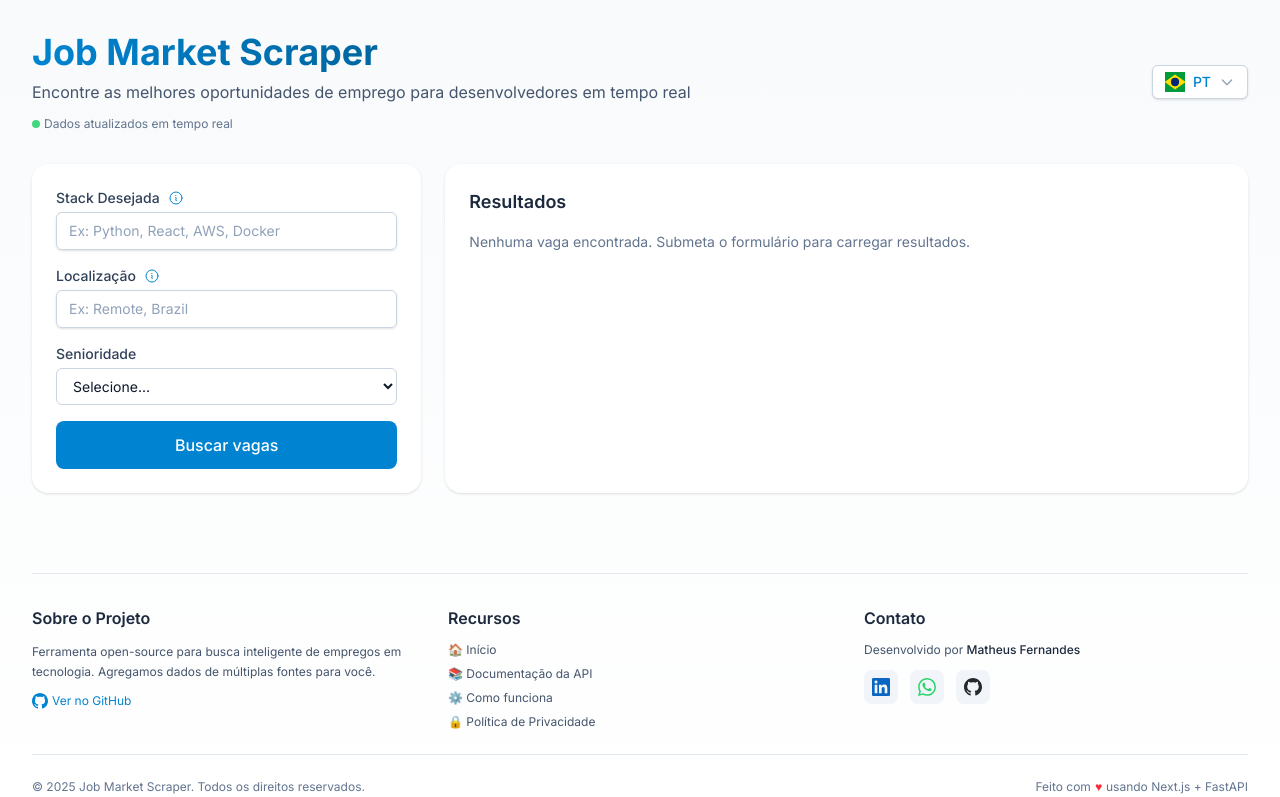
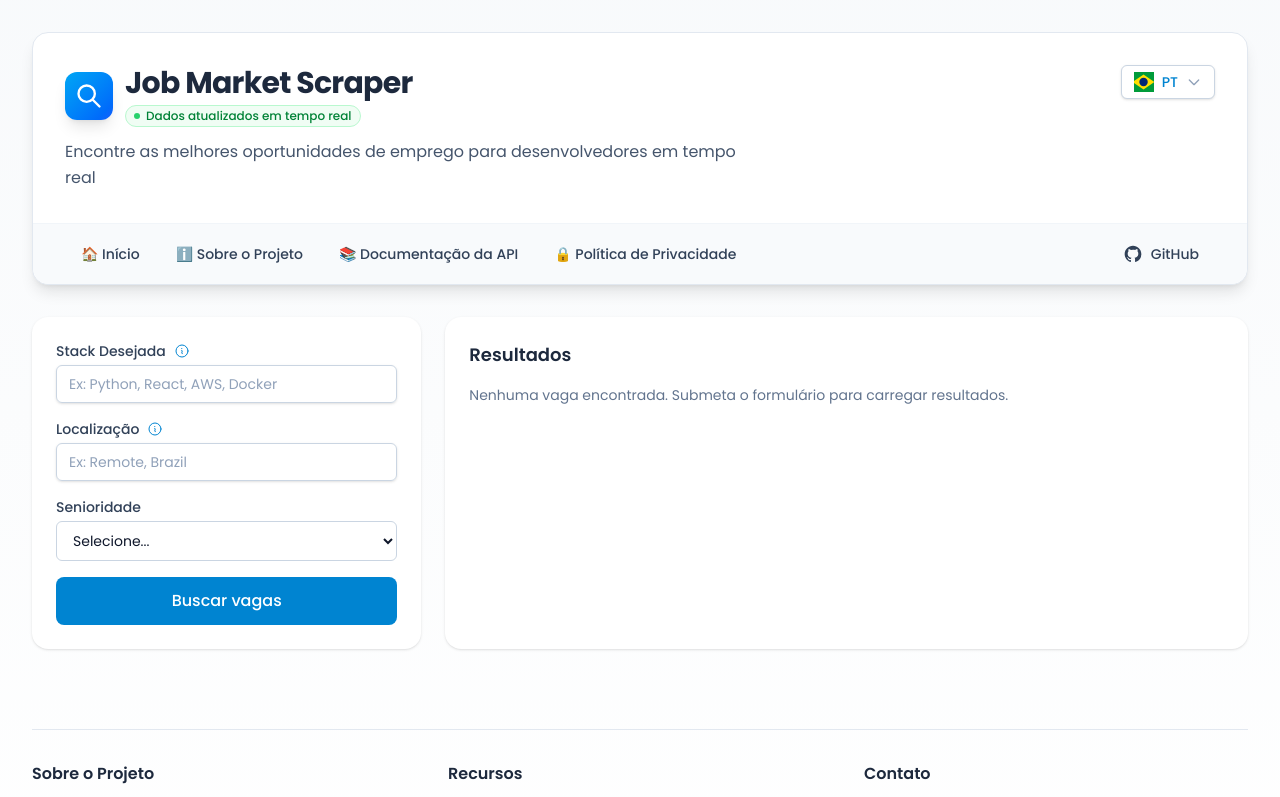
Before and after one commit to MatheusFernandesDuarte/Job-Market-Scraper, a Next.js app in the folder frontend/: page / in a window 1280 px wide. Shown: the top 797 px of the page. Built offline with nearby package versions, Linux system fonts and the light colour scheme.

Commit message:
style(header): enhance header aesthetics and usability

```diff
--- a/frontend/src/app/layout.tsx
+++ b/frontend/src/app/layout.tsx
@@ -3,10 +3,16 @@
 import type { Metadata } from "next";
 import { Inter } from "next/font/google";
 import "../styles/globals.css";
+import { Poppins } from "next/font/google";
+
 
 import { LanguageProvider } from "@/context/LanguageContext";
 
-const inter = Inter({ subsets: ["latin"] });
+const poppins = Poppins({
+  subsets: ["latin"],
+  weight: ["400", "500", "600", "700"],
+  variable: "--font-poppins",
+});
 
 export const metadata: Metadata = {
   title: "Job Market Scraper",
@@ -20,7 +26,7 @@ export default function RootLayout({
 }>) {
   return (
     <html lang="pt-br">
-      <body className={inter.className}>
+      <body className={poppins.className}>
         <LanguageProvider>
           {children}
         </LanguageProvider>
--- a/frontend/src/components/layout/Header.tsx
+++ b/frontend/src/components/layout/Header.tsx
@@ -3,28 +3,117 @@
 import { LanguageSelector } from "@/components/ui/LanguageSelector";
 import { useLanguage } from "@/context/LanguageContext";
 import { translations } from "@/locales";
+import { useState, useEffect } from "react";
+import Link from "next/link";
 
 export function Header() {
     const { lang } = useLanguage();
     const t = translations[lang];
+    const [jobCount, setJobCount] = useState(0);
+
+    // Simular contagem de vagas (substitua com API real depois)
+    useEffect(() => {
+        const interval = setInterval(() => {
+            setJobCount(prev => (prev < 1247 ? prev + 23 : 1247));
+        }, 100);
+        return () => clearInterval(interval);
+    }, []);
 
     return (
-        <header className="flex flex-col md:flex-row md:justify-between md:items-center gap-4">
+        <header className="bg-white rounded-2xl shadow-lg border border-slate-200">
+            {/* Top section - Main header */}
+            <div className="p-6 md:p-8 border-b border-slate-100">
+                <div className="flex flex-col lg:flex-row lg:justify-between lg:items-start gap-6">
+                    {/* Left - Branding & Description */}
                     <div className="flex-1">
-                <h1 className="text-3xl md:text-4xl font-bold text-slate-800 bg-gradient-to-r from-sky-600 to-slate-800 bg-clip-text text-transparent">
+                        <div className="flex items-center gap-3 mb-3">
+                            <div className="w-12 h-12 bg-gradient-to-br from-sky-500 to-blue-600 rounded-xl flex items-center justify-center shadow-lg">
+                                <svg
+                                    className="w-7 h-7 text-white"
+                                    fill="none"
+                                    stroke="currentColor"
+                                    viewBox="0 0 24 24"
+                                >
+                                    <path
+                                        strokeLinecap="round"
+                                        strokeLinejoin="round"
+                                        strokeWidth={2}
+                                        d="M21 21l-6-6m2-5a7 7 0 11-14 0 7 7 0 0114 0z"
+                                    />
+                                </svg>
+                            </div>
+                            <div>
+                                <h1 className="text-2xl md:text-3xl font-bold text-slate-800 tracking-tight">
                                     {t.headerTitle}
                                 </h1>
-                <p className="text-sm md:text-base text-slate-600 mt-2 max-w-2xl">
-                    {t.headerSubtitle}
-                </p>
-                <div className="flex gap-3 mt-3 text-xs text-slate-500">
-                    <span className="flex items-center gap-1">
-                        <span className="w-2 h-2 bg-green-500 rounded-full animate-pulse"></span>
+                                <div className="flex items-center gap-2 mt-1">
+                                    <span className="flex items-center gap-1.5 px-2 py-0.5 bg-green-50 text-green-700 rounded-full border border-green-200 text-xs font-medium">
+                                        <span className="w-1.5 h-1.5 bg-green-500 rounded-full animate-pulse"></span>
                                         {t.statusBadge}
                                     </span>
                                 </div>
                             </div>
+                        </div>
+
+                        <p className="text-sm md:text-base text-slate-600 leading-relaxed max-w-2xl">
+                            {t.headerSubtitle}
+                        </p>
+                    </div>
+
+                    {/* Right - Stats & Language */}
+                    <div className="flex flex-col gap-4">
+
+                        {/* Language Selector */}
+                        <div className="flex justify-end">
                             <LanguageSelector />
+                        </div>
+
+                    </div>
+                </div>
+            </div>
+
+            {/* Navigation bar */}
+            <nav className="px-6 md:px-8 py-3 flex items-center justify-between bg-slate-50 rounded-b-2xl">
+                <div className="flex items-center gap-1">
+                    <Link
+                        href="/"
+                        className="px-4 py-2 text-sm font-medium text-slate-700 hover:text-sky-600 hover:bg-white rounded-lg transition-all"
+                    >
+                        🏠 {t.footerHome}
+                    </Link>
+                    <Link
+                        href="/about"
+                        className="px-4 py-2 text-sm font-medium text-slate-700 hover:text-sky-600 hover:bg-white rounded-lg transition-all"
+                    >
+                        ℹ️ {t.footerAbout}
+                    </Link>
+                    <Link
+                        href="/docs"
+                        className="px-4 py-2 text-sm font-medium text-slate-700 hover:text-sky-600 hover:bg-white rounded-lg transition-all"
+                    >
+                        📚 {t.footerApiDocs}
+                    </Link>
+                    <Link
+                        href="/privacy"
+                        className="px-4 py-2 text-sm font-medium text-slate-700 hover:text-sky-600 hover:bg-white rounded-lg transition-all"
+                    >
+                        🔒 {t.footerPrivacy}
+                    </Link>
+                </div>
+
+                {/* GitHub link */}
+                <a
+                    href="https://github.com/seu-usuario/job-market-scraper"
+                    target="_blank"
+                    rel="noopener noreferrer"
+                    className="flex items-center gap-2 px-4 py-2 text-sm font-medium text-slate-700 hover:text-slate-900 hover:bg-white rounded-lg transition-all"
+                >
+                    <svg className="w-5 h-5" fill="currentColor" viewBox="0 0 24 24">
+                        <path fillRule="evenodd" d="M12 2C6.477 2 2 6.484 2 12.017c0 4.425 2.865 8.18 6.839 9.504.5.092.682-.217.682-.483 0-.237-.008-.868-.013-1.703-2.782.605-3.369-1.343-3.369-1.343-.454-1.158-1.11-1.466-1.11-1.466-.908-.62.069-.608.069-.608 1.003.07 1.531 1.032 1.531 1.032.892 1.53 2.341 1.088 2.91.832.092-.647.35-1.088.636-1.338-2.22-.253-4.555-1.113-4.555-4.951 0-1.093.39-1.988 1.029-2.688-.103-.253-.446-1.272.098-2.65 0 0 .84-.27 2.75 1.026A9.564 9.564 0 0112 6.844c.85.004 1.705.115 2.504.337 1.909-1.296 2.747-1.027 2.747-1.027.546 1.379.202 2.398.1 2.651.64.7 1.028 1.595 1.028 2.688 0 3.848-2.339 4.695-4.566 4.943.359.309.678.92.678 1.855 0 1.338-.012 2.419-.012 2.747 0 .268.18.58.688.482A10.019 10.019 0 0022 12.017C22 6.484 17.522 2 12 2z" clipRule="evenodd" />
+                    </svg>
+                    GitHub
+                </a>
+            </nav>
         </header>
     );
 }
--- a/frontend/src/components/ui/LanguageSelector.tsx
+++ b/frontend/src/components/ui/LanguageSelector.tsx
@@ -116,11 +116,7 @@ export function LanguageSelector() {
                     {/* Scrollable list */}
                     <ul
                         role="listbox"
-                        className="max-h-96 overflow-y-auto overscroll-contain"
-                        style={{
-                            scrollbarWidth: "thin",
-                            scrollbarColor: "#cbd5e1 #f1f5f9",
-                        }}
+                        className="language-selector-list max-h-96 overflow-y-auto overscroll-contain"
                     >
                         {Object.entries(filteredLanguages).map(([continent, codes]) => (
                             <li key={continent}>
@@ -168,23 +164,6 @@ export function LanguageSelector() {
                     </ul>
                 </div>
             )}
-
-            <style jsx>{`
-                /* Custom scrollbar for webkit browsers */
-                ul::-webkit-scrollbar {
-                    width: 8px;
-                }
-                ul::-webkit-scrollbar-track {
-                    background: #f1f5f9;
-                }
-                ul::-webkit-scrollbar-thumb {
-                    background: #cbd5e1;
-                    border-radius: 4px;
-                }
-                ul::-webkit-scrollbar-thumb:hover {
-                    background: #94a3b8;
-                }
-            `}</style>
         </div>
     );
 }
--- a/frontend/src/styles/globals.css
+++ b/frontend/src/styles/globals.css
@@ -25,7 +25,6 @@ body {
   font-family: Arial, Helvetica, sans-serif;
 }
 
-/* Animação do Alert */
 @keyframes fade-in {
   from {
     opacity: 0;
@@ -41,3 +40,26 @@ body {
 .animate-fade-in {
   animation: fade-in 0.3s ease-out;
 }
+
+.language-selector-list::-webkit-scrollbar {
+  width: 8px;
+}
+
+.language-selector-list::-webkit-scrollbar-track {
+  background: #f1f5f9;
+}
+
+.language-selector-list::-webkit-scrollbar-thumb {
+  background: #cbd5e1;
+  border-radius: 4px;
+}
+
+.language-selector-list::-webkit-scrollbar-thumb:hover {
+  background: #94a3b8;
+}
+
+/* Firefox scrollbar */
+.language-selector-list {
+  scrollbar-width: thin;
+  scrollbar-color: #cbd5e1 #f1f5f9;
+}
```
Lines whose indentation alone changed are shown as unchanged.
